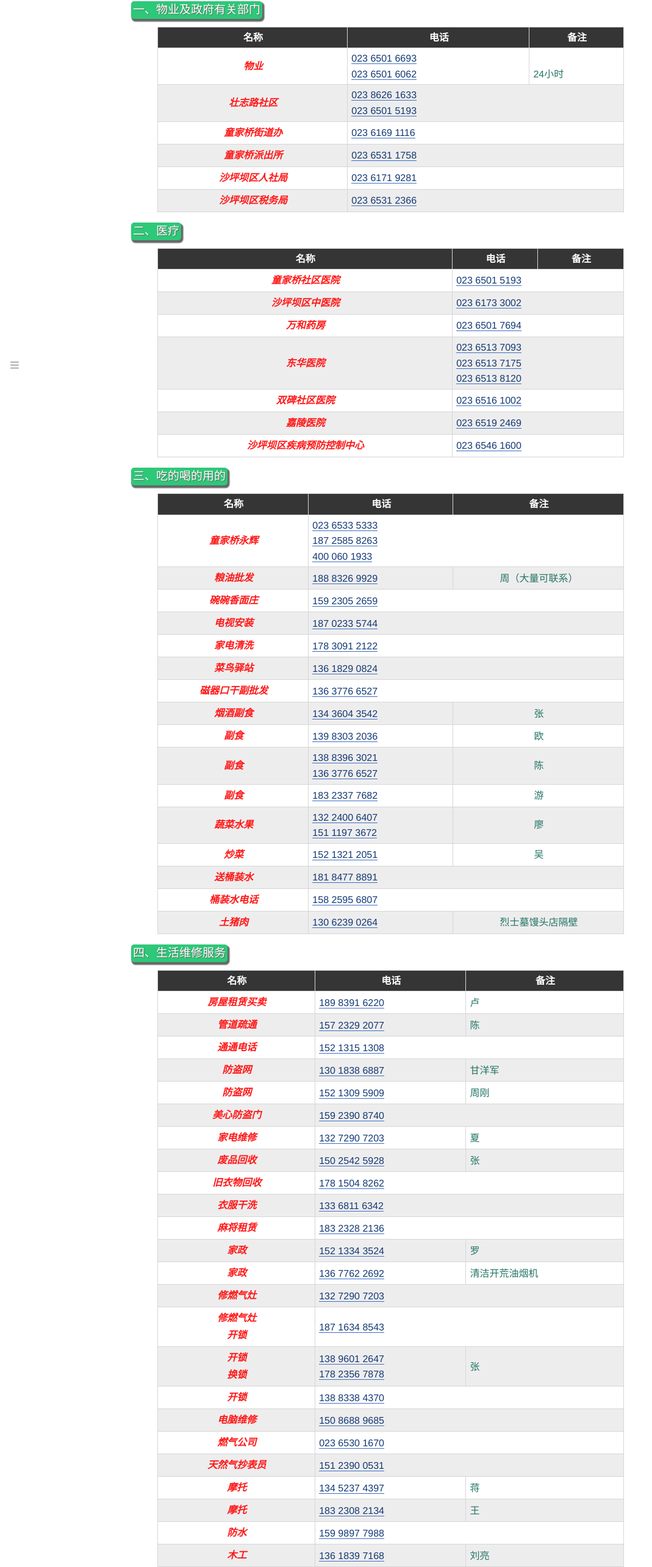
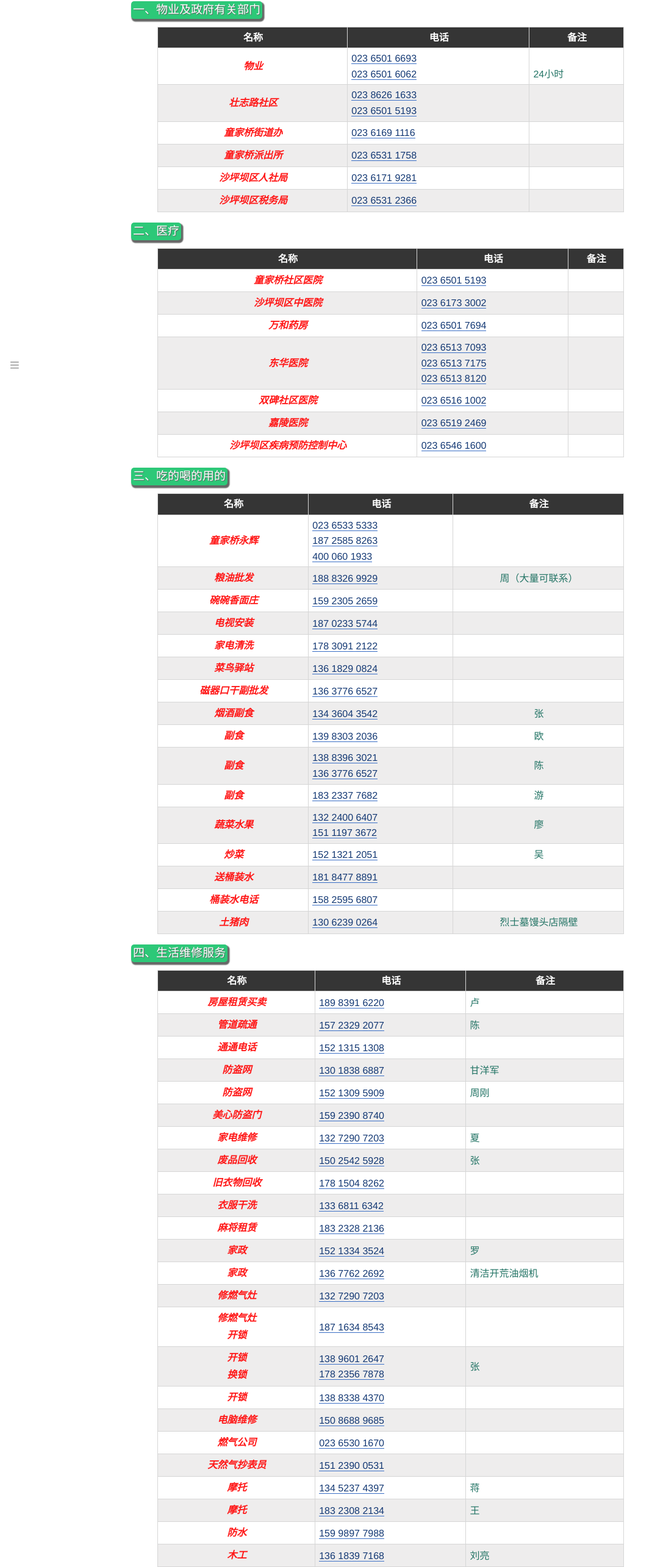
Before and after one commit to fslong520/jiuding, a plain HTML site: page index.html in a window 1280 px wide. Shown: the part 170-2740 px from the top of the page at 61% size, without its empty margins (0-1069 px from the left). Drawn offline with nearby package versions, Linux system fonts and the light colour scheme; some packages are replaced by stand-ins of ours.

Commit message:
更新表格样式

```diff
--- a/index.html
+++ b/index.html
@@ -884,28 +884,28 @@ pre[data-line] .line-highlight[data-end]:after {
 </tr>
 <tr>
 <td style="text-align:center"><strong>&#x58EE;&#x5FD7;&#x8DEF;&#x793E;&#x533A;</strong></td>
-<td colspan="2"><a href="tel:02386261633">023 8626 1633</a><br><a href="tel:02365015193">023 6501 5193</a></td>
-
+<td><a href="tel:02386261633">023 8626 1633</a><br><a href="tel:02365015193">023 6501 5193</a></td>
+<td></td>
 </tr>
 <tr>
 <td style="text-align:center"><strong>&#x7AE5;&#x5BB6;&#x6865;&#x8857;&#x9053;&#x529E;</strong></td>
-<td colspan="2"><a href="tel:02361691116">023 6169 1116</a></td>
-
+<td><a href="tel:02361691116">023 6169 1116</a></td>
+<td></td>
 </tr>
 <tr>
 <td style="text-align:center"><strong>&#x7AE5;&#x5BB6;&#x6865;&#x6D3E;&#x51FA;&#x6240;</strong></td>
-<td colspan="2"><a href="tel:023 6531 1758">023 6531 1758</a></td>
-
+<td><a href="tel:023 6531 1758">023 6531 1758</a></td>
+<td></td>
 </tr>
 <tr>
 <td style="text-align:center"><strong>&#x6C99;&#x576A;&#x575D;&#x533A;&#x4EBA;&#x793E;&#x5C40;</strong></td>
-<td colspan="2"><a href="tel:023 6171 9281">023 6171 9281</a></td>
-
+<td><a href="tel:023 6171 9281">023 6171 9281</a></td>
+<td></td>
 </tr>
 <tr>
 <td style="text-align:center"><strong>&#x6C99;&#x576A;&#x575D;&#x533A;&#x7A0E;&#x52A1;&#x5C40;</strong></td>
-<td colspan="2"><a href="tel:023 6531 2366">023 6531 2366</a></td>
-
+<td><a href="tel:023 6531 2366">023 6531 2366</a></td>
+<td></td>
 </tr>
 </tbody>
 </table>
@@ -922,38 +922,38 @@ pre[data-line] .line-highlight[data-end]:after {
 <tbody>
 <tr>
 <td style="text-align:center"><strong>&#x7AE5;&#x5BB6;&#x6865;&#x793E;&#x533A;&#x533B;&#x9662;</strong></td>
-<td colspan="2"><a href="tel:023 6501 5193">023 6501 5193</a></td>
-
+<td><a href="tel:023 6501 5193">023 6501 5193</a></td>
+<td></td>
 </tr>
 <tr>
 <td style="text-align:center"><strong>&#x6C99;&#x576A;&#x575D;&#x533A;&#x4E2D;&#x533B;&#x9662;</strong></td>
-<td colspan="2"><a href="tel:023 6173 3002">023 6173 3002</a></td>
-
+<td><a href="tel:023 6173 3002">023 6173 3002</a></td>
+<td></td>
 </tr>
 <tr>
 <td style="text-align:center"><strong>&#x4E07;&#x548C;&#x836F;&#x623F;</strong></td>
-<td colspan="2"><a href="tel:023 6501 7694">023 6501 7694</a></td>
-
+<td><a href="tel:023 6501 7694">023 6501 7694</a></td>
+<td></td>
 </tr>
 <tr>
 <td style="text-align:center"><strong>&#x4E1C;&#x534E;&#x533B;&#x9662;</strong></td>
-<td colspan="2"><a href="tel:023 6513 7093">023 6513 7093</a><br><a href="tel:023 6513 7175">023 6513 7175</a><br><a href="tel:023 6513 8120">023 6513 8120</a></td>
-
+<td><a href="tel:023 6513 7093">023 6513 7093</a><br><a href="tel:023 6513 7175">023 6513 7175</a><br><a href="tel:023 6513 8120">023 6513 8120</a></td>
+<td></td>
 </tr>
 <tr>
 <td style="text-align:center"><strong>&#x53CC;&#x7891;&#x793E;&#x533A;&#x533B;&#x9662;</strong></td>
-<td colspan="2"><a href="tel:023 6516 1002">023 6516 1002</a></td>
-
+<td><a href="tel:023 6516 1002">023 6516 1002</a></td>
+<td></td>
 </tr>
 <tr>
 <td style="text-align:center"><strong>&#x5609;&#x9675;&#x533B;&#x9662;</strong></td>
-<td colspan="2"><a href="tel:023 6519 2469">023 6519 2469</a></td>
-
+<td><a href="tel:023 6519 2469">023 6519 2469</a></td>
+<td></td>
 </tr>
 <tr>
 <td style="text-align:center"><strong>&#x6C99;&#x576A;&#x575D;&#x533A;&#x75BE;&#x75C5;&#x9884;&#x9632;&#x63A7;&#x5236;&#x4E2D;&#x5FC3;</strong></td>
-<td colspan="2"><a href="tel:023 6546 1600">023 6546 1600</a></td>
-
+<td><a href="tel:023 6546 1600">023 6546 1600</a></td>
+<td></td>
 </tr>
 </tbody>
 </table>
@@ -970,8 +970,8 @@ pre[data-line] .line-highlight[data-end]:after {
 <tbody>
 <tr>
 <td style="text-align:center"><strong>&#x7AE5;&#x5BB6;&#x6865;&#x6C38;&#x8F89;</strong></td>
-<td colspan="2"><a href="tel:023 6533 5333">023 6533 5333</a><br><a href="tel:187 2585 8263">187 2585 8263</a><br><a href="tel:40 0060 1933">400 060 1933</a></td>
-
+<td><a href="tel:023 6533 5333">023 6533 5333</a><br><a href="tel:187 2585 8263">187 2585 8263</a><br><a href="tel:40 0060 1933">400 060 1933</a></td>
+<td style="text-align:center"></td>
 </tr>
 <tr>
 <td style="text-align:center"><strong>&#x7CAE;&#x6CB9;&#x6279;&#x53D1;</strong></td>
@@ -980,28 +980,28 @@ pre[data-line] .line-highlight[data-end]:after {
 </tr>
 <tr>
 <td style="text-align:center"><strong>&#x7897;&#x7897;&#x9999;&#x9762;&#x5E84;</strong></td>
-<td colspan="2"><a href="tel:159 2305 2659">159 2305 2659</a></td>
-
+<td><a href="tel:159 2305 2659">159 2305 2659</a></td>
+<td style="text-align:center"></td>
 </tr>
 <tr>
 <td style="text-align:center"><strong>&#x7535;&#x89C6;&#x5B89;&#x88C5;</strong></td>
-<td colspan="2"><a href="tel:187 0233 5744">187 0233 5744</a></td>
-
+<td><a href="tel:187 0233 5744">187 0233 5744</a></td>
+<td style="text-align:center"></td>
 </tr>
 <tr>
 <td style="text-align:center"><strong>&#x5BB6;&#x7535;&#x6E05;&#x6D17;</strong></td>
-<td colspan="2"><a href="tel:178 3091 2122">178 3091 2122</a></td>
-
+<td><a href="tel:178 3091 2122">178 3091 2122</a></td>
+<td style="text-align:center"></td>
 </tr>
 <tr>
 <td style="text-align:center"><strong>&#x83DC;&#x9E1F;&#x9A7F;&#x7AD9;</strong></td>
-<td colspan="2"><a href="tel:136 1829 0824">136 1829 0824</a></td>
-
+<td><a href="tel:136 1829 0824">136 1829 0824</a></td>
+<td style="text-align:center"></td>
 </tr>
 <tr>
 <td style="text-align:center"><strong>&#x78C1;&#x5668;&#x53E3;&#x5E72;&#x526F;&#x6279;&#x53D1;</strong></td>
-<td colspan="2"><a href="tel:136 3776 6527">136 3776 6527</a></td>
-
+<td><a href="tel:136 3776 6527">136 3776 6527</a></td>
+<td style="text-align:center"></td>
 </tr>
 <tr>
 <td style="text-align:center"><strong>&#x70DF;&#x9152;&#x526F;&#x98DF;</strong></td>
@@ -1035,13 +1035,13 @@ pre[data-line] .line-highlight[data-end]:after {
 </tr>
 <tr>
 <td style="text-align:center"><strong>&#x9001;&#x6876;&#x88C5;&#x6C34;</strong></td>
-<td colspan="2"><a href="tel:181 8477 8891">181 8477 8891</a></td>
-
+<td><a href="tel:181 8477 8891">181 8477 8891</a></td>
+<td style="text-align:center"></td>
 </tr>
 <tr>
 <td style="text-align:center"><strong>&#x6876;&#x88C5;&#x6C34;&#x7535;&#x8BDD;</strong></td>
-<td colspan="2"><a href="tel:158 2595 6807">158 2595 6807</a></td>
-
+<td><a href="tel:158 2595 6807">158 2595 6807</a></td>
+<td style="text-align:center"></td>
 </tr>
 <tr>
 <td style="text-align:center"><strong>&#x571F;&#x732A;&#x8089;</strong></td>
@@ -1073,8 +1073,8 @@ pre[data-line] .line-highlight[data-end]:after {
 </tr>
 <tr>
 <td style="text-align:center"><strong>&#x901A;&#x901A;&#x7535;&#x8BDD;</strong></td>
-<td colspan="2"><a href="tel:152 1315 1308">152 1315 1308</a></td>
-
+<td><a href="tel:152 1315 1308">152 1315 1308</a></td>
+<td></td>
 </tr>
 <tr>
 <td style="text-align:center"><strong>&#x9632;&#x76D7;&#x7F51;</strong></td>
@@ -1088,8 +1088,8 @@ pre[data-line] .line-highlight[data-end]:after {
 </tr>
 <tr>
 <td style="text-align:center"><strong>&#x7F8E;&#x5FC3;&#x9632;&#x76D7;&#x95E8;</strong></td>
-<td colspan="2"><a href="tel:159 2390 8740">159 2390 8740</a></td>
-
+<td><a href="tel:159 2390 8740">159 2390 8740</a></td>
+<td></td>
 </tr>
 <tr>
 <td style="text-align:center"><strong>&#x5BB6;&#x7535;&#x7EF4;&#x4FEE;</strong></td>
@@ -1103,18 +1103,18 @@ pre[data-line] .line-highlight[data-end]:after {
 </tr>
 <tr>
 <td style="text-align:center"><strong>&#x65E7;&#x8863;&#x7269;&#x56DE;&#x6536;</strong></td>
-<td colspan="2"><a href="tel:178 1504 8262">178 1504 8262</a></td>
-
+<td><a href="tel:178 1504 8262">178 1504 8262</a></td>
+<td></td>
 </tr>
 <tr>
 <td style="text-align:center"><strong>&#x8863;&#x670D;&#x5E72;&#x6D17;</strong></td>
-<td colspan="2"><a href="tel:133 6811 6342">133 6811 6342</a></td>
-
+<td><a href="tel:133 6811 6342">133 6811 6342</a></td>
+<td></td>
 </tr>
 <tr>
 <td style="text-align:center"><strong>&#x9EBB;&#x5C06;&#x79DF;&#x8D41;</strong></td>
-<td colspan="2"><a href="tel:183 2328 2136">183 2328 2136</a></td>
-
+<td><a href="tel:183 2328 2136">183 2328 2136</a></td>
+<td></td>
 </tr>
 <tr>
 <td style="text-align:center"><strong>&#x5BB6;&#x653F;</strong></td>
@@ -1128,13 +1128,13 @@ pre[data-line] .line-highlight[data-end]:after {
 </tr>
 <tr>
 <td style="text-align:center"><strong>&#x4FEE;&#x71C3;&#x6C14;&#x7076;</strong></td>
-<td colspan="2"><a href="tel:132 7290 7203">132 7290 7203</a></td>
-
+<td><a href="tel:132 7290 7203">132 7290 7203</a></td>
+<td></td>
 </tr>
 <tr>
 <td style="text-align:center"><strong>&#x4FEE;&#x71C3;&#x6C14;&#x7076;<br>&#x5F00;&#x9501;</strong></td>
-<td colspan="2"><a href="tel:187 1634 8543">187 1634 8543</a></td>
-
+<td><a href="tel:187 1634 8543">187 1634 8543</a></td>
+<td></td>
 </tr>
 <tr>
 <td style="text-align:center"><strong>&#x5F00;&#x9501;<br>&#x6362;&#x9501;</strong></td>
@@ -1143,23 +1143,23 @@ pre[data-line] .line-highlight[data-end]:after {
 </tr>
 <tr>
 <td style="text-align:center"><strong>&#x5F00;&#x9501;</strong></td>
-<td colspan="2"><a href="tel:138 8338 4370">138 8338 4370</a></td>
-
+<td><a href="tel:138 8338 4370">138 8338 4370</a></td>
+<td></td>
 </tr>
 <tr>
 <td style="text-align:center"><strong>&#x7535;&#x8111;&#x7EF4;&#x4FEE;</strong></td>
-<td colspan="2"><a href="tel:150 8688 9685">150 8688 9685</a></td>
-
+<td><a href="tel:150 8688 9685">150 8688 9685</a></td>
+<td></td>
 </tr>
 <tr>
 <td style="text-align:center"><strong>&#x71C3;&#x6C14;&#x516C;&#x53F8;</strong></td>
-<td colspan="2"><a href="tel:023 6530 1670">023 6530 1670</a></td>
-
+<td><a href="tel:023 6530 1670">023 6530 1670</a></td>
+<td></td>
 </tr>
 <tr>
 <td style="text-align:center"><strong>&#x5929;&#x7136;&#x6C14;&#x6284;&#x8868;&#x5458;</strong></td>
-<td colspan="2"><a href="tel:151 2390 0531">151 2390 0531</a></td>
-
+<td><a href="tel:151 2390 0531">151 2390 0531</a></td>
+<td></td>
 </tr>
 <tr>
 <td style="text-align:center"><strong>&#x6469;&#x6258;</strong></td>
@@ -1173,8 +1173,8 @@ pre[data-line] .line-highlight[data-end]:after {
 </tr>
 <tr>
 <td style="text-align:center"><strong>&#x9632;&#x6C34;</strong></td>
-<td colspan="2"><a href="tel:159 9897 7988">159 9897 7988</a></td>
-
+<td><a href="tel:159 9897 7988">159 9897 7988</a></td>
+<td></td>
 </tr>
 <tr>
 <td style="text-align:center"><strong>&#x6728;&#x5DE5;</strong></td>
@@ -1193,13 +1193,13 @@ pre[data-line] .line-highlight[data-end]:after {
 </tr>
 <tr>
 <td style="text-align:center"><strong>&#x8D27;&#x62C9;&#x62C9;</strong></td>
-<td colspan="2"><a href="tel:183 2348 5328">183 2348 5328</a></td>
-
+<td><a href="tel:183 2348 5328">183 2348 5328</a></td>
+<td></td>
 </tr>
 <tr>
 <td style="text-align:center"><strong>&#x68D2;&#x68D2;&#x8001;&#x5E08;</strong></td>
-<td colspan="2"><a href="tel:152 2302 6029">152 2302 6029</a></td>
-
+<td><a href="tel:152 2302 6029">152 2302 6029</a></td>
+<td></td>
 </tr>
 <tr>
 <td style="text-align:center"><strong>&#x552E;&#x80CE;&#x8865;&#x80CE;&#x642D;&#x7535;&#x74F6;</strong></td>
```
